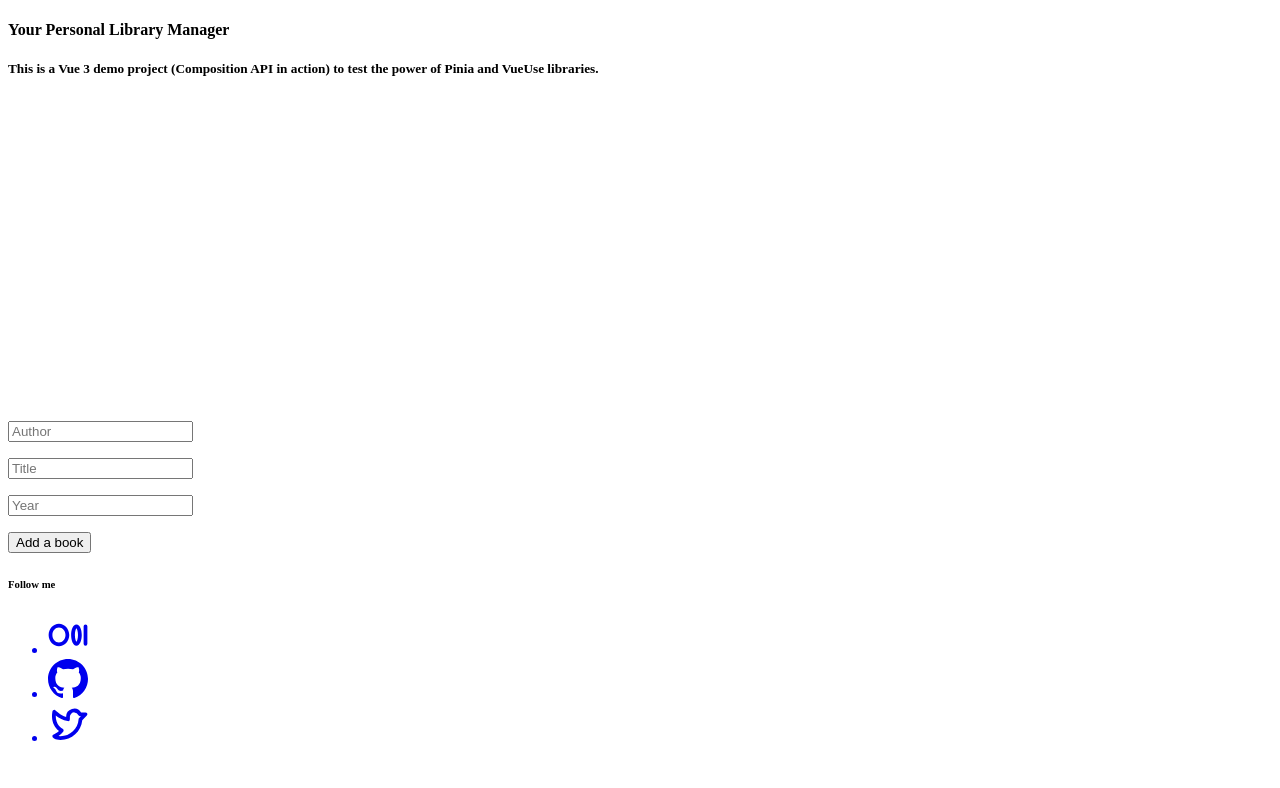
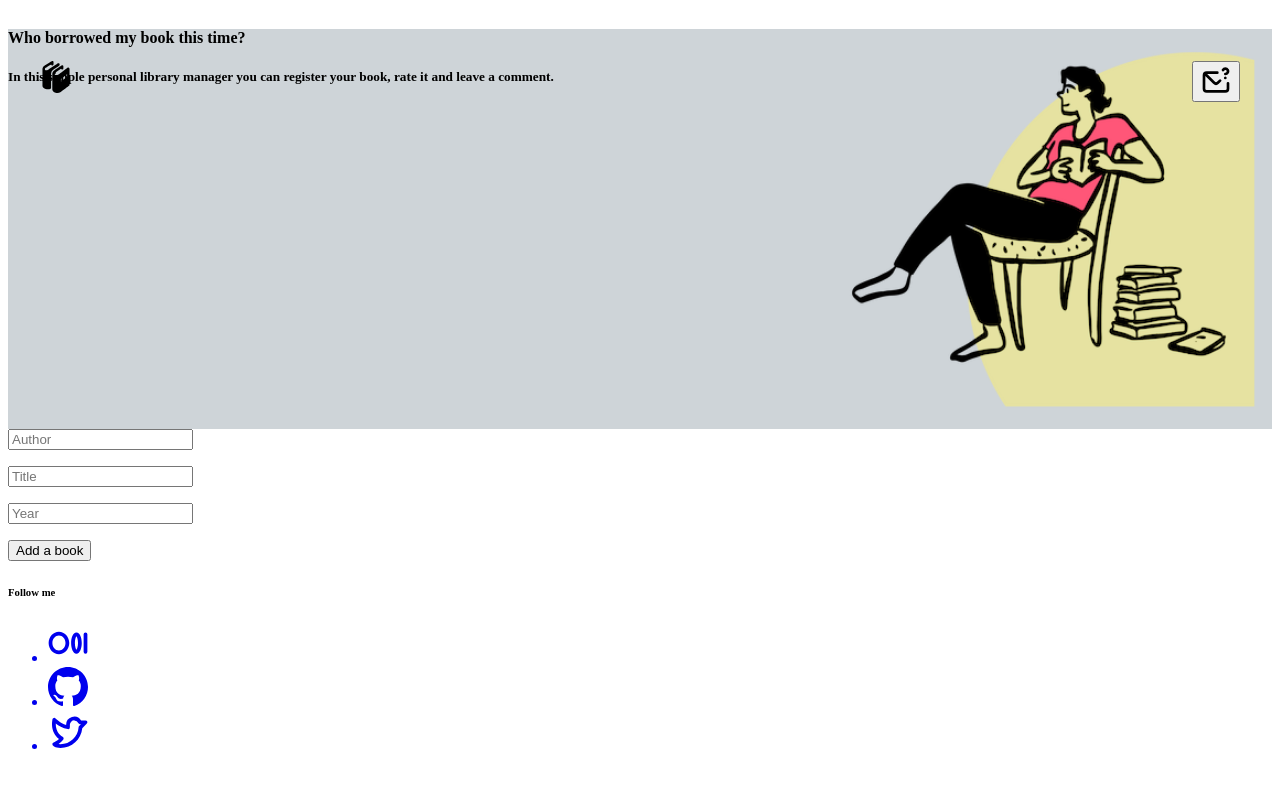
Before and after one commit to ni4yja/personal-library-manager, a Vue app: page / in a window 1280 px wide. Shown: the top 788 px of the page. Built offline with nearby package versions, Linux system fonts and the light colour scheme.

Commit message:
start sidebar animation

```diff
--- a/src/components/BookColumn.vue
+++ b/src/components/BookColumn.vue
@@ -46,9 +46,17 @@ const setRating = (book, star) => {
 
 <template>
   <div class="col-4 col-md-3 col-sm-6">
-    <DeleteBookConfirmation :book="book" :isModalOpen="isModalOpen" @hide-modal="closeModal" />
+    <DeleteBookConfirmation
+      :book="book"
+      :isModalOpen="isModalOpen"
+      @hide-modal="closeModal"
+    />
     <div class="card">
-      <div class="card__container" ref="dropZoneRef" :class="{ border: isOverDropZone }">
+      <div
+        class="card__container"
+        ref="dropZoneRef"
+        :class="{ border: isOverDropZone }"
+      >
         <img v-if="book.cover" :src="book.cover" alt="book cover" />
         <div v-if="!book.cover" class="no-cover__container">
           <p>Drag and drop an image here or click the button</p>
@@ -57,8 +65,13 @@ const setRating = (book, star) => {
       </div>
       <div class="content pl-2 pr-2">
         <div class="u-center rating">
-          <button v-for="star in book.rating" :index="star.index" @click="setRating(book, star)"
-            :class="{ 'text-success': star.isActive }" class="outline btn-transparent">
+          <button
+            v-for="star in book.rating"
+            :index="star.index"
+            @click="setRating(book, star)"
+            :class="{ 'text-success': star.isActive }"
+            class="outline btn-transparent"
+          >
             <StarIcon />
           </button>
         </div>
@@ -92,7 +105,7 @@ const setRating = (book, star) => {
 }
 
 .bookshelf .card .card__container.border {
-  border: 4px solid #99154b;
+  border: 4px solid #5e5cc6;
 }
 
 .bookshelf .card .card__container img {
--- /dev/null
+++ b/src/icons/QuestionIcon.vue
@@ -0,0 +1,20 @@
+<template>
+  <svg width="1em" height="1em" viewBox="0 0 24 24">
+    <path
+      fill="currentColor"
+      d="M16.77 5.37A1 1 0 0 0 18.13 5a1 1 0 0 1 .87-.5a1 1 0 0 1 0 2a1 1 0 0 0 0 2A3 3 0 1 0 16.4 4a1 1 0 0 0 .37 1.37ZM21 13.5a1 1 0 0 0-1 1v4a1 1 0 0 1-1 1H5a1 1 0 0 1-1-1V8.91l5.88 5.89a3 3 0 0 0 4.24 0l1.64-1.64a1 1 0 1 0-1.42-1.42l-1.64 1.64a1 1 0 0 1-1.4 0L5.41 7.5H13a1 1 0 0 0 0-2H5a3 3 0 0 0-3 3v10a3 3 0 0 0 3 3h14a3 3 0 0 0 3-3v-4a1 1 0 0 0-1-1Zm-2.71-3.71a1 1 0 0 0 0 1.42l.15.12a.76.76 0 0 0 .18.09a.64.64 0 0 0 .18.06h.2a1 1 0 0 0 .71-1.71a1 1 0 0 0-1.42.02Z"
+    ></path>
+  </svg>
+</template>
+
+<script>
+export default {
+  name: 'QuestionIcon'
+}
+</script>
+
+<style scoped>
+svg {
+  font-size: 2rem;
+}
+</style>
--- a/src/views/Home.vue
+++ b/src/views/Home.vue
@@ -1,21 +1,102 @@
 <script setup>
+import { ref } from 'vue'
 import AddBook from '../components/AddBook.vue'
 import BookList from '../components/BookList.vue'
 import Footer from '../components/Footer.vue'
+import QuestionIcon from '../icons/QuestionIcon.vue'
+import BooksIcon from '../icons/BooksIcon.vue'
+import gsap from 'gsap'
+
+const isInfoBtnShow = ref(false)
+const main = ref()
+const sidebar = ref()
+
+const openSidebar = async () => {
+  const mainWidth = main.value.clientWidth
+
+  await gsap.to(`#main-container`, {
+    width: mainWidth - 300
+  })
+
+  await gsap.fromTo(
+    `#sidebar-container`,
+    {
+      width: 0,
+      opacity: 0
+    },
+    {
+      width: 300,
+      opacity: 1
+    }
+  )
+
+  isInfoBtnShow.value = true
+}
+
+const closeSidebar = async () => {
+  const mainWidth = main.value.clientWidth
+  const windowWidth = window.innerWidth
+
+  gsap.fromTo(
+    `#sidebar-container`,
+    {
+      width: 300,
+      opacity: 1
+    },
+    {
+      width: 0,
+      opacity: 0
+    }
+  )
+
+  await gsap.fromTo(
+    `#main-container`,
+    {
+      width: mainWidth - 300
+    },
+    {
+      width: windowWidth
+    }
+  )
+
+  isInfoBtnShow.value = false
+}
 </script>
 
 <template>
-  <div>
-    <div class="hero bg-pink-800">
+  <div class="home">
+    <div id="main-container" ref="main" class="main">
+      <div class="hero">
         <div class="hero-body">
           <div class="content">
-          <h4 class="title headline-4 u-text-center text-white">
-            Your Personal Library Manager
+            <h4 class="title headline-4 w-60p">
+              Who borrowed my book this time?
             </h4>
-          <h5 class="subtitle u-text-center text-pink-100">
-            This is a Vue 3 demo project (Composition API in action) to test the
-            power of Pinia and VueUse libraries.
+            <h5 class="subtitle w-60p">
+              In this simple personal library manager you can register your
+              book, rate it and leave a comment.
             </h5>
+            <div class="buttons-container">
+              <div class="logo">
+                <BooksIcon />
+              </div>
+              <div class="action-items">
+                <button
+                  v-if="!isInfoBtnShow"
+                  @click="openSidebar()"
+                  class="outline btn-transparent text-danger"
+                >
+                  <QuestionIcon />
+                </button>
+                <button
+                  v-if="isInfoBtnShow"
+                  @click="closeSidebar()"
+                  class="outline btn-transparent text-danger"
+                >
+                  <QuestionIcon />
+                </button>
+              </div>
+            </div>
           </div>
         </div>
       </div>
@@ -27,6 +108,39 @@ import Footer from '../components/Footer.vue'
       </div>
       <Footer />
     </div>
+    <div id="sidebar-container" ref="sidebar" class="sidebar">ehehe</div>
+  </div>
 </template>
 
-<style scoped></style>
+<style scoped>
+.home {
+  display: flex;
+  position: relative;
+  align-items: stretch;
+}
+
+.main {
+  width: 100%;
+  z-index: 10;
+}
+
+.hero {
+  background-image: url('../assets/hero.png');
+  background-size: contain;
+  background-repeat: no-repeat;
+  background-position: 100% 0;
+  background-color: #ced4d8;
+}
+
+.sidebar {
+  opacity: 0;
+  position: absolute;
+  right: 0;
+  color: red;
+  background: purple;
+  min-height: 100vh;
+  height: 100%;
+  width: 300px;
+  z-index: 0;
+}
+</style>
```
Also changed, not shown: src/assets/hero.png (added). Lines whose indentation alone changed are shown as unchanged.
